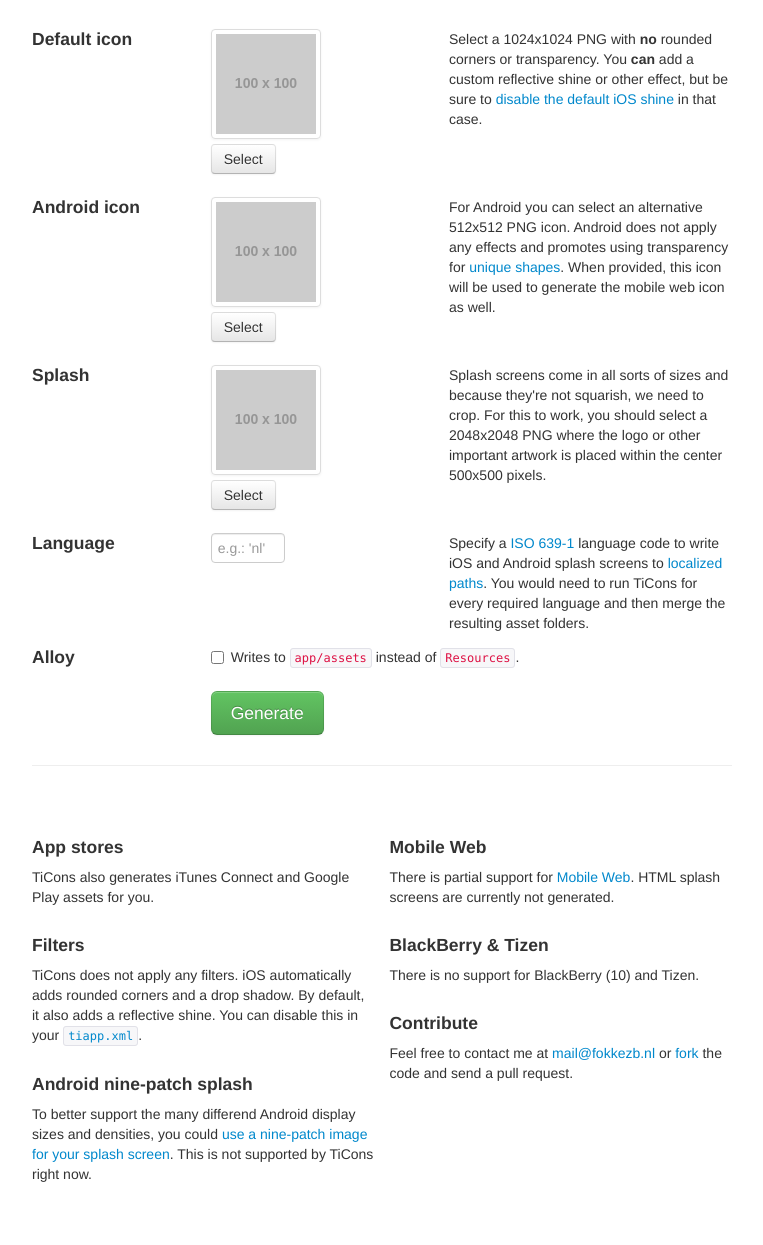
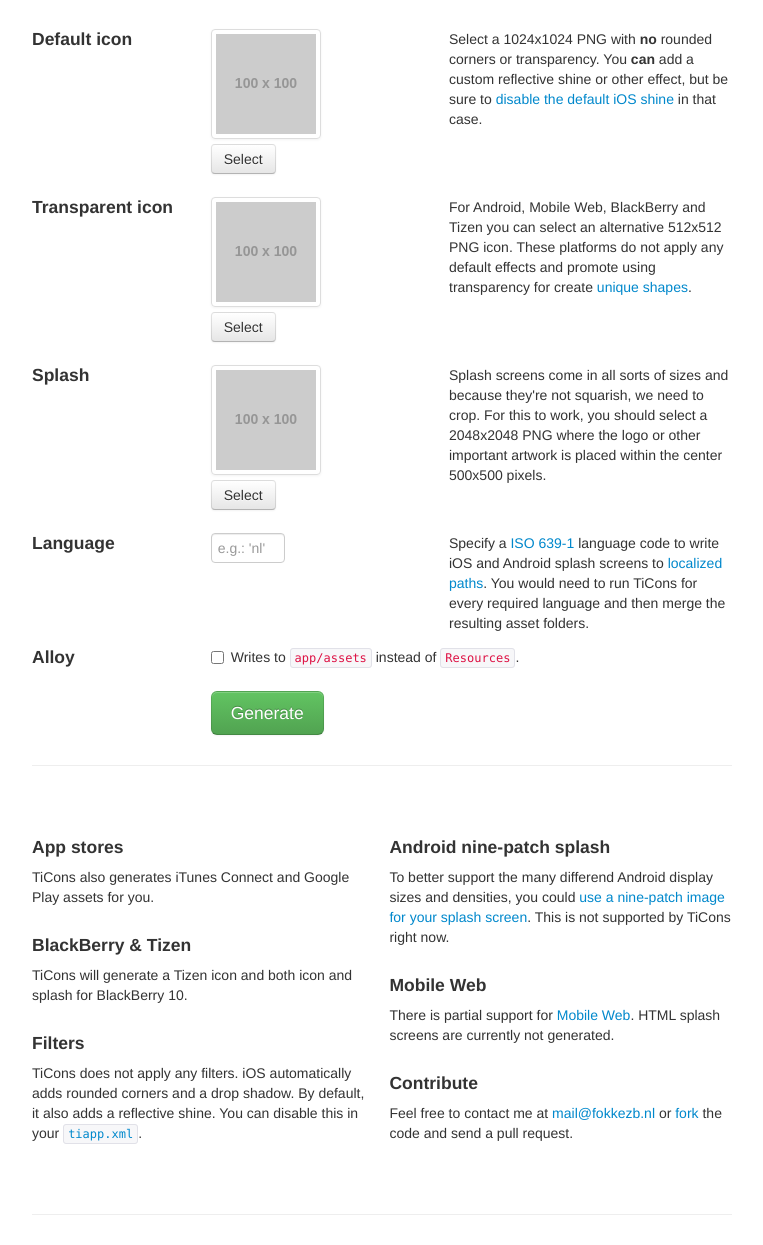
Before and after one commit to FokkeZB/TiCons-Server-PHP, a PHP site: page / in a window 1280 px wide. Shown: the part 273-1518 px from the top of the page, without its empty margins (258-1021 px from the left). Run offline with PHP 8.4, Linux system fonts and the light colour scheme; grey boxes labelled with a size stand in for pictures from a placeholder-image service; data that the repository does not hold is empty; some libraries are stand-ins or nearby versions.

Commit message:
Added Tizen & BlackBerry support
Also fixed that it didn't do nothing when only an transparent icon was
selected.

```diff
--- a/index.php
+++ b/index.php
@@ -20,15 +20,15 @@ if ($_SERVER['REQUEST_METHOD'] == 'POST') {
 			throw new Exception($messages[$_FILES['icon']['error']]);
 		}
 
-		if ($_FILES['icon-android']['error'] != 0 && $_FILES['icon-android']['error'] != 4) {
-			throw new Exception($messages[$_FILES['icon-android']['error']]);
+		if ($_FILES['icon-transparent']['error'] != 0 && $_FILES['icon-transparent']['error'] != 4) {
+			throw new Exception($messages[$_FILES['icon-transparent']['error']]);
 		}
 
 		if ($_FILES['splash']['error'] != 0 && $_FILES['splash']['error'] != 4) {
 			throw new Exception($messages[$_FILES['splash']['error']]);
 		}
 
-		if ($_FILES['icon']['error'] == 4 && $_FILES['icon-android']['error'] == 4 && $_FILES['splash']['error'] == 4) {
+		if ($_FILES['icon']['error'] == 4 && $_FILES['icon-transparent']['error'] == 4 && $_FILES['splash']['error'] == 4) {
 			throw new Exception('At least select one file.');
 		}
 
@@ -36,7 +36,7 @@ if ($_SERVER['REQUEST_METHOD'] == 'POST') {
 			throw new Exception('Invalid ISO 639-1 language code.');
 		}
 
-		if ($_FILES['icon']['error'] == 0 || $_FILES['splash']['error'] == 0) {
+		if ($_FILES['icon']['error'] == 0 || $_FILES['icon-transparent']['error'] == 0 || $_FILES['splash']['error'] == 0) {
 			$uniqid			= uniqid();
 			$assets_path	= $_POST['alloy'] ? '/app/assets' : '/Resources';
 			$tmp_path 		= dirname(__FILE__) . '/tmp/' . $uniqid;
@@ -58,15 +58,15 @@ if ($_SERVER['REQUEST_METHOD'] == 'POST') {
 				$sizes = array(
 
 					// iOS
-					array('/project' . $assets . '/iphone/appicon.png', 57, 72),
-					array('/project' . $assets . '/iphone/appicon@2x.png', 114, 72),
-					array('/project' . $assets . '/iphone/appicon-72.png', 72, 72),
-					array('/project' . $assets . '/iphone/appicon-72@2x.png', 144, 72),
-					array('/project' . $assets . '/iphone/appicon-Small.png', 29, 72),
-					array('/project' . $assets . '/iphone/appicon-Small@2x.png', 58, 72),
-					array('/project' . $assets . '/iphone/appicon-Small-50.png', 50, 72),
-					array('/project' . $assets . '/iphone/appicon-Small-50@2x.png', 100, 72),
-					array('/project' . $assets . '/iphone/iTunesArtwork', 512, 72),
+					array('/project' . $assets_path . '/iphone/appicon.png', 57, 72),
+					array('/project' . $assets_path . '/iphone/appicon@2x.png', 114, 72),
+					array('/project' . $assets_path . '/iphone/appicon-72.png', 72, 72),
+					array('/project' . $assets_path . '/iphone/appicon-72@2x.png', 144, 72),
+					array('/project' . $assets_path . '/iphone/appicon-Small.png', 29, 72),
+					array('/project' . $assets_path . '/iphone/appicon-Small@2x.png', 58, 72),
+					array('/project' . $assets_path . '/iphone/appicon-Small-50.png', 50, 72),
+					array('/project' . $assets_path . '/iphone/appicon-Small-50@2x.png', 100, 72),
+					array('/project' . $assets_path . '/iphone/iTunesArtwork', 512, 72),
 					array('/iTunesConnect/icon.png', 1024, 72),
 				);
 
@@ -87,13 +87,13 @@ if ($_SERVER['REQUEST_METHOD'] == 'POST') {
 				}
 			}
 
-			if ($_FILES['icon']['error'] == 0 || $_FILES['icon-android']['error'] == 0) {
-				$FILE = ($_FILES['icon-android']['error'] == 0) ? $_FILES['icon-android'] : $_FILES['icon'];
+			if ($_FILES['icon']['error'] == 0 || $_FILES['icon-transparent']['error'] == 0) {
+				$FILE = ($_FILES['icon-transparent']['error'] == 0) ? $_FILES['icon-transparent'] : $_FILES['icon'];
 
 				$sizes = array(
 
 					// Android
-					array('/project' . $assets . '/android/appicon.png', 128, 72),
+					array('/project' . $assets_path . '/android/appicon.png', 128, 72),
 					array('/project/platform/android/res/drawable-ldpi/appicon.png', 36, 120),
 					array('/project/platform/android/res/drawable-mdpi/appicon.png', 48, 160),
 					array('/project/platform/android/res/drawable-hdpi/appicon.png', 72, 240),
@@ -101,7 +101,13 @@ if ($_SERVER['REQUEST_METHOD'] == 'POST') {
 					array('/GooglePlay/icon.png', 512, 72),
 
 					// Mobile Web
-					array('/project' . $assets . '/mobileweb/appicon.png', 128, 72),
+					array('/project' . $assets_path . '/mobileweb/appicon.png', 128, 72),
+
+					// Tizen
+					array('/project' . $assets_path . '/tizen/appicon.png', 96, 72),
+
+					// BlackBerry
+					array('/project' . $assets_path . '/blackberry/appicon.png', 86, 72),
 				);
 
 				foreach ($sizes as $size) {
@@ -122,7 +128,7 @@ if ($_SERVER['REQUEST_METHOD'] == 'POST') {
 			}
 
 			if ($_FILES['splash']['error'] == 0) {
-				$ios_path = $_POST['language'] ? '/project/i18n/' . $_POST['language'] : '/project' . $assets . '/iphone';
+				$ios_path = $_POST['language'] ? '/project/i18n/' . $_POST['language'] : '/project' . $assets_path . '/iphone';
 				$android_prefix = $_POST['language'] ? $_POST['language'] . '-' : '';
 
 				$sizes = array(
@@ -137,25 +143,28 @@ if ($_SERVER['REQUEST_METHOD'] == 'POST') {
 					array($ios_path . '/Default-Portrait@2x.png', 1536, 2008, 72),
 
 					// Android
-					array('/project' . $assets . '/android/default.png', 320, 480, 72),
-					array('/project' . $assets . '/android/images/res-' . $android_prefix . 'long-land-hdpi/default.png', 800, 480, 240),
-					array('/project' . $assets . '/android/images/res-' . $android_prefix . 'long-land-ldpi/default.png', 400, 240, 120),
-					array('/project' . $assets . '/android/images/res-' . $android_prefix . 'long-port-hdpi/default.png', 480, 800, 240),
-					array('/project' . $assets . '/android/images/res-' . $android_prefix . 'long-land-ldpi/default.png', 240, 400, 120),
-					array('/project' . $assets . '/android/images/res-' . $android_prefix . 'notlong-land-hdpi/default.png', 800, 480, 240),
-					array('/project' . $assets . '/android/images/res-' . $android_prefix . 'notlong-land-ldpi/default.png', 320, 240, 120),
-					array('/project' . $assets . '/android/images/res-' . $android_prefix . 'notlong-land-mdpi/default.png', 480, 320, 160),
-					array('/project' . $assets . '/android/images/res-' . $android_prefix . 'notlong-port-hdpi/default.png', 480, 800, 240),
-					array('/project' . $assets . '/android/images/res-' . $android_prefix . 'notlong-port-ldpi/default.png', 240, 320, 120),
-					array('/project' . $assets . '/android/images/res-' . $android_prefix . 'notlong-port-mdpi/default.png', 320, 480, 160),
+					array('/project' . $assets_path . '/android/default.png', 320, 480, 72),
+					array('/project' . $assets_path . '/android/images/res-' . $android_prefix . 'long-land-hdpi/default.png', 800, 480, 240),
+					array('/project' . $assets_path . '/android/images/res-' . $android_prefix . 'long-land-ldpi/default.png', 400, 240, 120),
+					array('/project' . $assets_path . '/android/images/res-' . $android_prefix . 'long-port-hdpi/default.png', 480, 800, 240),
+					array('/project' . $assets_path . '/android/images/res-' . $android_prefix . 'long-land-ldpi/default.png', 240, 400, 120),
+					array('/project' . $assets_path . '/android/images/res-' . $android_prefix . 'notlong-land-hdpi/default.png', 800, 480, 240),
+					array('/project' . $assets_path . '/android/images/res-' . $android_prefix . 'notlong-land-ldpi/default.png', 320, 240, 120),
+					array('/project' . $assets_path . '/android/images/res-' . $android_prefix . 'notlong-land-mdpi/default.png', 480, 320, 160),
+					array('/project' . $assets_path . '/android/images/res-' . $android_prefix . 'notlong-port-hdpi/default.png', 480, 800, 240),
+					array('/project' . $assets_path . '/android/images/res-' . $android_prefix . 'notlong-port-ldpi/default.png', 240, 320, 120),
+					array('/project' . $assets_path . '/android/images/res-' . $android_prefix . 'notlong-port-mdpi/default.png', 320, 480, 160),
 
 					// Mobile Web
-					array('/project' . $assets . '/mobileweb/apple_startup_images/Default.jpg', 320, 460, 72),
-					array('/project' . $assets . '/mobileweb/apple_startup_images/Default.png', 320, 460, 72),
-					array('/project' . $assets . '/mobileweb/apple_startup_images/Default-Landscape.jpg', 748, 1024, 72, 90),
-					array('/project' . $assets . '/mobileweb/apple_startup_images/Default-Landscape.png', 748, 1024, 72, 90),
-					array('/project' . $assets . '/mobileweb/apple_startup_images/Default-Portrait.jpg', 768, 1004, 72),
-					array('/project' . $assets . '/mobileweb/apple_startup_images/Default-Portrait.png', 768, 1004, 72),
+					array('/project' . $assets_path . '/mobileweb/apple_startup_images/Default.jpg', 320, 460, 72),
+					array('/project' . $assets_path . '/mobileweb/apple_startup_images/Default.png', 320, 460, 72),
+					array('/project' . $assets_path . '/mobileweb/apple_startup_images/Default-Landscape.jpg', 748, 1024, 72, 90),
+					array('/project' . $assets_path . '/mobileweb/apple_startup_images/Default-Landscape.png', 748, 1024, 72, 90),
+					array('/project' . $assets_path . '/mobileweb/apple_startup_images/Default-Portrait.jpg', 768, 1004, 72),
+					array('/project' . $assets_path . '/mobileweb/apple_startup_images/Default-Portrait.png', 768, 1004, 72),
+
+					// BlackBerry
+					array('/project' . $assets_path . '/blackberry/splash-600x1024.png', 600, 1024, 72),
 				);
 
 				foreach ($sizes as $size) {
@@ -170,12 +179,12 @@ if ($_SERVER['REQUEST_METHOD'] == 'POST') {
 					$image = new Imagick();
 					$image->setResolution($size[SPLASH_DPI], $size[SPLASH_DPI]);
 					$image->readImage($_FILES['splash']['tmp_name']);
+					$image->stripImage();
 
 					if ($ext == 'jpg') {
+						$image->setImageFormat('jpeg');
 						$image->setImageCompression(Imagick::COMPRESSION_JPEG);
 						$image->setImageCompressionQuality(100);
-						$image->stripImage();
-						$image->setImageFormat('jpeg');
 
 					} else {
 						$image->setImageFormat('png');
@@ -201,8 +210,8 @@ if ($_SERVER['REQUEST_METHOD'] == 'POST') {
 			@unlink($_FILES['icon']['tmp_name']);
 		}
 
-		if ($_FILES['icon-android']['tmp_name'] != '') {
-			@unlink($_FILES['icon-android']['tmp_name']);
+		if ($_FILES['icon-transparent']['tmp_name'] != '') {
+			@unlink($_FILES['icon-transparent']['tmp_name']);
 		}
 
 		if ($_FILES['splash']['tmp_name'] != '') {
@@ -267,9 +276,13 @@ if ($_SERVER['REQUEST_METHOD'] == 'POST') {
       }
 
     </style>
+	<script src="http://code.jquery.com/jquery.js"></script>
+    <script src="jbootstrap/js/bootstrap.min.js"></script>
   </head>
 
   <body>
+
+  	<? @include('analytics.php') ?>
 
     <div class="container-narrow">
 
@@ -311,18 +324,18 @@ if ($_SERVER['REQUEST_METHOD'] == 'POST') {
 				<div class="span5">Select a 1024x1024 PNG with <strong>no</strong> rounded corners or transparency. You <strong>can</strong> add a custom reflective shine or other effect, but be sure to <a href="#about">disable the default iOS shine</a> in that case.</div>
 			</div>
 			<div class="row-fluid">
-				<div class="span3"><h4>Android icon</h4></div>
+				<div class="span3"><h4>Transparent icon</h4></div>
 				<div class="span4">
 					<div class="fileupload fileupload-new" data-provides="fileupload">
 					  <div class="fileupload-new thumbnail" style="width: 100px; height: 100px;"><img src="http://dummyimage.com/100x100/eeeeee/333333.png&text=%20%20512x512%20%20" /></div>
 					  <div class="fileupload-preview fileupload-exists thumbnail" style="width: 100px; height: 100px;"></div>
 					  <div>
-						<span class="btn btn-file"><span class="fileupload-new">Select</span><span class="fileupload-exists">Replace</span><input type="file" name="icon-android" /></span>
+						<span class="btn btn-file"><span class="fileupload-new">Select</span><span class="fileupload-exists">Replace</span><input type="file" name="icon-transparent" /></span>
 						<a href="#" class="btn fileupload-exists" data-dismiss="fileupload">Remove</a>
 					  </div>
 					</div>
 				</div>
-				<div class="span5">For Android you can select an alternative 512x512 PNG icon. Android does not apply any effects and promotes using transparency for <a href="http://developer.android.com/guide/practices/ui_guidelines/icon_design_launcher.html" target="_blank">unique shapes</a>. When provided, this icon will be used to generate the mobile web icon as well.</div>
+				<div class="span5">For Android, Mobile Web, BlackBerry and Tizen you can select an alternative 512x512 PNG icon. These platforms do not apply any default effects and promote using transparency for create <a href="http://developer.android.com/guide/practices/ui_guidelines/icon_design_launcher.html" target="_blank">unique shapes</a>.</div>
 			</div>
 			<div class="row-fluid">
 				<div class="span3"><h4>Splash</h4></div>
@@ -355,7 +368,7 @@ if ($_SERVER['REQUEST_METHOD'] == 'POST') {
 			</div>
 			<div class="row-fluid">
 				 <div class="offset3 span4">
-				 	<input type="submit" class="btn btn-large btn-success" value="Generate" />
+				 	<input type="submit" class="btn btn-large btn-success" value="Generate" id="generate" />
 				 </div>
 			</div>
         </form>
@@ -371,21 +384,21 @@ if ($_SERVER['REQUEST_METHOD'] == 'POST') {
         	<h4>App stores</h4>
         	<p>TiCons also generates iTunes Connect and Google Play assets for you.</p>
 
+            <h4>BlackBerry & Tizen</h4>
+            <p>TiCons will generate a Tizen icon and both icon and splash for BlackBerry 10.</p>
+
 			<h4>Filters</h4>
 			<p>TiCons does not apply any filters. iOS automatically adds rounded corners and a drop shadow. By default, it also adds a reflective shine. You can disable this in your <code><a href="http://docs.appcelerator.com/titanium/latest/#!/guide/Icons_and_Splash_Screens-section-29004897_IconsandSplashScreens-Pre-renderediconsoniOS" target="_blank">tiapp.xml</a></code>.</p>
-
-			<h4>Android nine-patch splash</h4>
-			<p>To better support the many differend Android display sizes and densities, you could <a href="http://docs.appcelerator.com/titanium/latest/#!/guide/Icons_and_Splash_Screens-section-29004897_IconsandSplashScreens-Splashscreens" target="_blank">use a nine-patch image for your splash screen</a>. This is not supported by TiCons right now.</p>
 
         </div>
 
         <div class="span6">
 
+			<h4>Android nine-patch splash</h4>
+			<p>To better support the many differend Android display sizes and densities, you could <a href="http://docs.appcelerator.com/titanium/latest/#!/guide/Icons_and_Splash_Screens-section-29004897_IconsandSplashScreens-Splashscreens" target="_blank">use a nine-patch image for your splash screen</a>. This is not supported by TiCons right now.</p>
+
           <h4>Mobile Web</h4>
           <p>There is partial support for <a href="http://docs.appcelerator.com/titanium/latest/#!/guide/Icons_and_Splash_Screens-section-29004897_IconsandSplashScreens-MobileWebgraphicassetrequirementsandoptions" target="_blank">Mobile Web</a>. HTML splash screens are currently not generated.</p>
-
-          <h4>BlackBerry & Tizen</h4>
-          <p>There is no support for BlackBerry (10) and Tizen.</p>
 
           <h4>Contribute</h4>
           <p>Feel free to contact me at <a href="mailto:mail@fokkezb.nl">mail@fokkezb.nl</a> or <a href="https://github.com/FokkeZB/TiCons" target="_blank">fork</a> the code and send a pull request.<p>
@@ -401,8 +414,5 @@ if ($_SERVER['REQUEST_METHOD'] == 'POST') {
 
     </div>
 
-	<script src="http://code.jquery.com/jquery.js"></script>
-    <script src="jbootstrap/js/bootstrap.min.js"></script>
-
   </body>
 </html>
```
Also changed, not shown: README.md.
